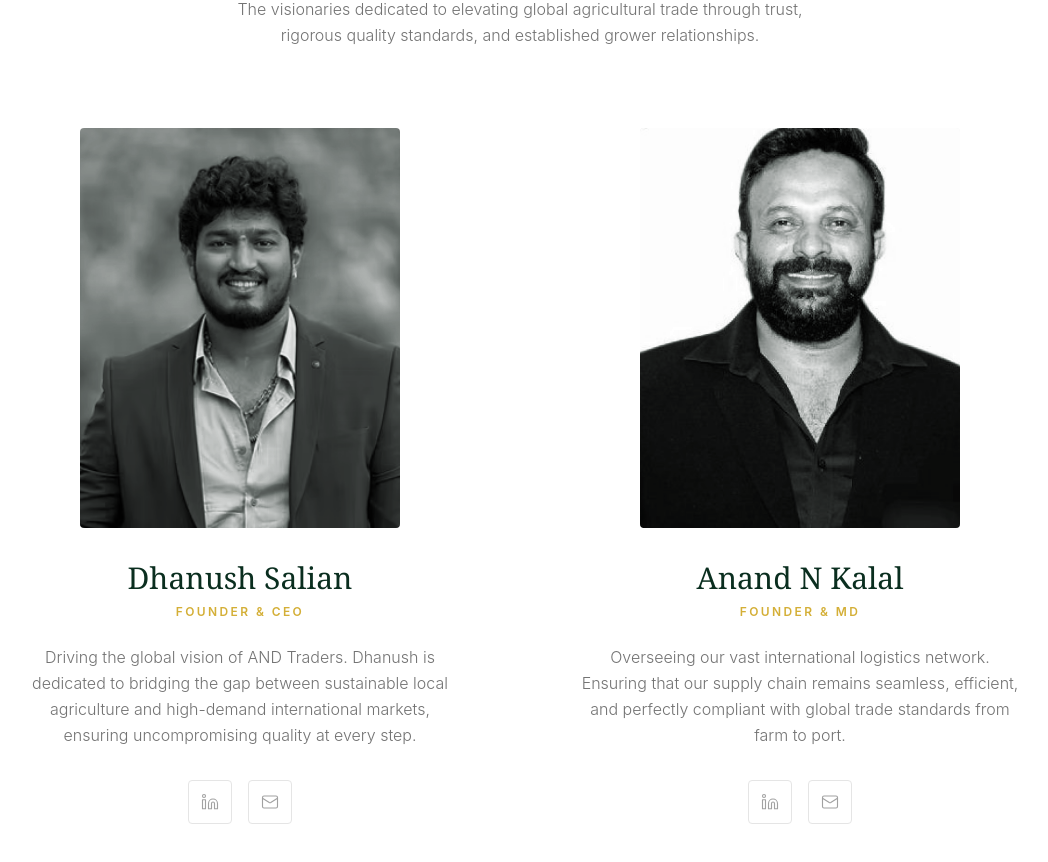
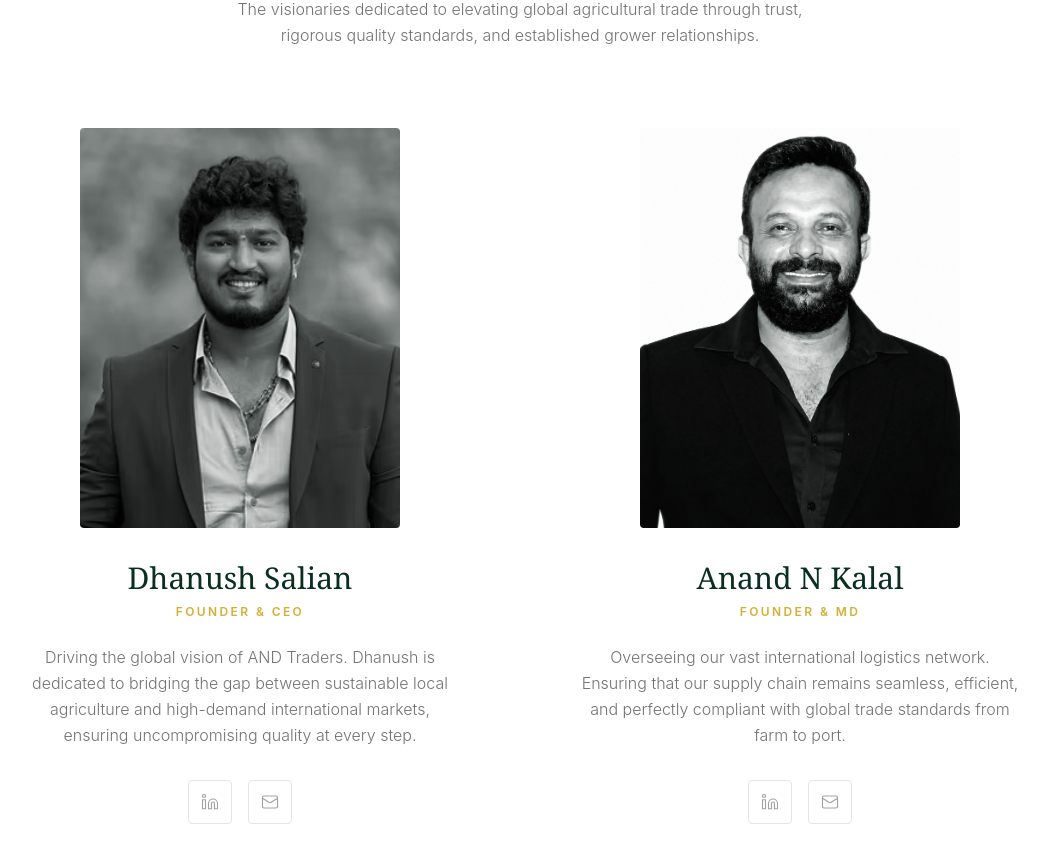
Before and after one commit to Skillmate2026/and-traders, a Next.js app: page /about in a window 1280 px wide. Shown: the part 2720-3582 px from the top of the page, without its empty margins (120-1168 px from the left). Built offline with nearby package versions, Linux system fonts and the light colour scheme.

Commit message:
Updated  Team info

```diff
--- a/src/app/about/page.tsx
+++ b/src/app/about/page.tsx
@@ -15,7 +15,7 @@ const team = [
   {
     name: "Anand N Kalal",
     role: "Founder & MD",
-    image: "/Cofounder.jpeg",
+    image: "/Cofounder.jpg",
     bio: "Overseeing our vast international logistics network. Ensuring that our supply chain remains seamless, efficient, and perfectly compliant with global trade standards from farm to port.",
   }
 ];
--- a/src/components/TeamSection.tsx
+++ b/src/components/TeamSection.tsx
@@ -13,7 +13,7 @@ const team = [
   {
     name: "Anand N Kalal",
     role: "Founder & MD",
-    image: "/Cofounder.jpeg",
+    image: "/Cofounder.jpg",
     bio: "Overseeing our vast international logistics network. Ensuring that our supply chain remains seamless, efficient, and perfectly compliant with global trade standards from farm to port.",
   }
 ];
```
Also changed, not shown: public/Cofounder.jpeg (deleted), public/Cofounder.jpg (added).
